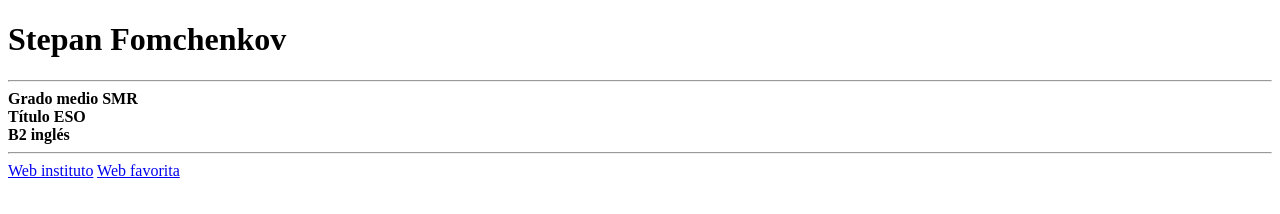
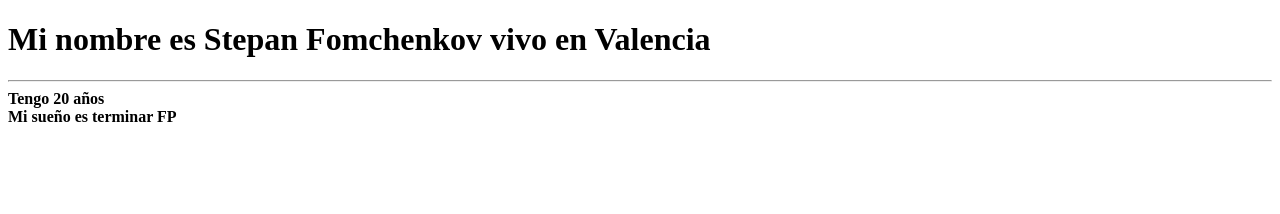
Before and after one commit to sfom1/practic3.1, a plain HTML site: page index.html in a window 1280 px wide. Drawn offline with Linux system fonts and the light colour scheme.

```diff
--- a/index.html
+++ b/index.html
@@ -11,17 +11,11 @@
     <title>mi primera web</title>
 </head>
 <body>
-    <h1>Stepan Fomchenkov</h1>
+    <h1>Mi nombre es Stepan Fomchenkov vivo en Valencia</h1>
     <hr>
-    <p1><b>Grado medio SMR</b></p1>
+    <p1><b>Tengo 20 años</b></p1>
     <br>
-    <p2><b>Título ESO</b></p2>
-    <br>
-    <p3><b>B2 inglés</b></p3>
-    <hr>
-    <a href="https://portal.edu.gva.es/ieselgrao/?page_id=690&lang=es">Web instituto</a>
-    <a href="http://sfoma531.cat">Web favorita</a>
-
+    <p2><b>Mi sueño es terminar FP</b></p2>
     <!--Final-->
 </body>
 </html>
```
